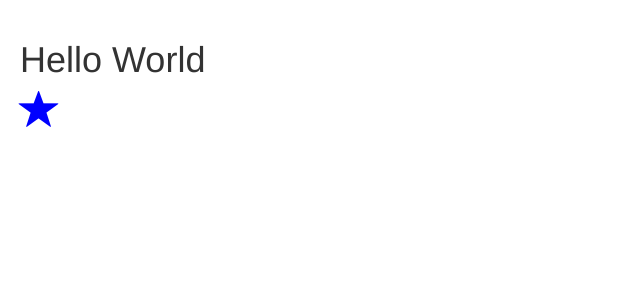
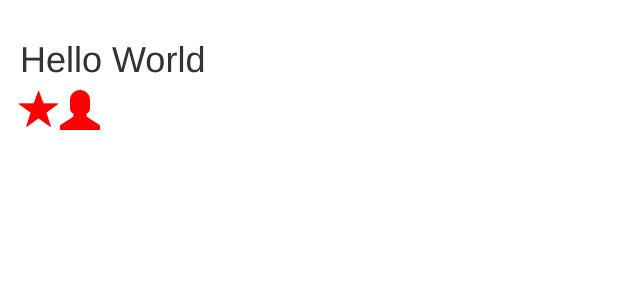
Before and after one commit to mohamedmonirshabana/angularProject, an Angular app: page / in a window 1280 px wide. Shown: the top 300 px of the page, without its empty margins (0-640 px from the left). Built offline with nearby package versions, Linux system fonts and the light colour scheme.

Commit message:
add viewEncapsulation in favorite.component

```diff
--- a/src/app/favorite/favorite.component.css
+++ b/src/app/favorite/favorite.component.css
@@ -1,4 +1,4 @@
-.glyphicon-star {
+.glyphicon {
     color:red;
 }
  span{
--- a/src/app/favorite/favorite.component.html
+++ b/src/app/favorite/favorite.component.html
@@ -1,12 +1,9 @@
-<style>
-    .glyphicon{
-        color:blue;
-    }
-</style>
-
 <span
 class="glyphicon"
 [class.glyphicon-star]= "isSelected"
 [class.glyphicon-star-empty]= "!isSelected"
 (click)="onClick()">
 </span>
+<span
+class="glyphicon glyphicon-user">
+</span>
--- a/src/app/favorite/favorite.component.ts
+++ b/src/app/favorite/favorite.component.ts
@@ -1,23 +1,11 @@
-import { Component, OnInit, Input, Output, EventEmitter } from '@angular/core';
+import { Component, OnInit, Input, Output, EventEmitter, ViewEncapsulation } from '@angular/core';
 // import { EventEmitter } from 'stream';
 
 @Component({
     selector: 'favorite',
     templateUrl: './favorite.component.html',
-
-    styles: [
-        `
-             .glyphicon{
-                color:green;
-            }
-            .glyphicon-star{
-                background:black;
-            }
-        `
-    ],
     styleUrls: ['./favorite.component.css'],
-
-    // inputs: ['isFavorite']
+    encapsulation: ViewEncapsulation.Emulated
 })
 export class FavoriteComponent{
     @Input('isFavorite') isSelected!: boolean;
```
